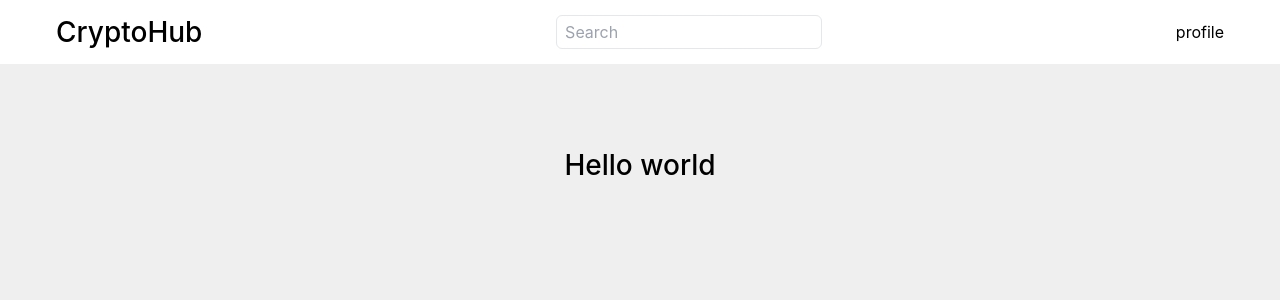
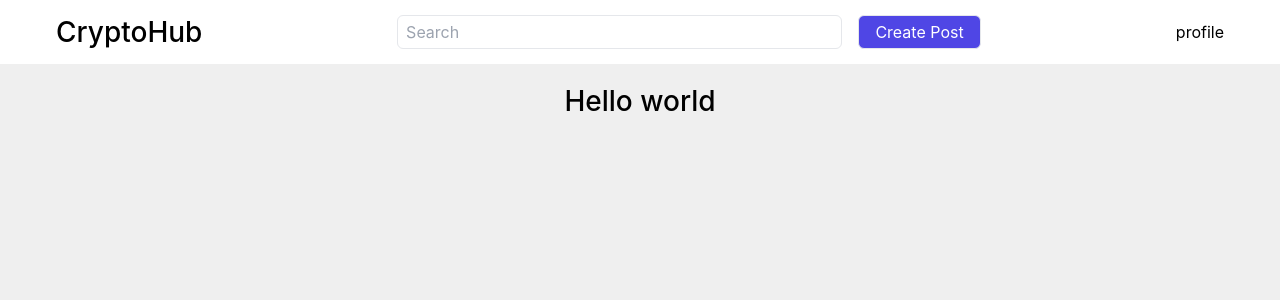
Before and after one commit to COS301-SE-2022/CryptoHub, a Next.js app in the folder client/: page / in a window 1280 px wide. Shown: the top 300 px of the page. Built offline with nearby package versions, Linux system fonts and the light colour scheme.

Commit message:
added create post button to navigation bar

```diff
--- /dev/null
+++ b/client/components/NavigationBar/CreatePostButton.js
@@ -0,0 +1,7 @@
+import React from "react";
+
+const CreatePostButton = () => {
+  return <button className="w-40 border px-1 p-1 rounded-md bg-indigo-600 text-white">Create Post</button>;
+};
+
+export default CreatePostButton;
--- a/client/components/NavigationBar/NavigationBar.js
+++ b/client/components/NavigationBar/NavigationBar.js
@@ -1,13 +1,15 @@
 import Link from "next/link";
 import React from "react";
 import NavigationSearchBar from "./NavigationSearchBar";
+import CreatePostButton from "./CreatePostButton";
 
 const NavigationBar = () => {
   return (
-    <nav className="w-full h-16 flex flex-row justify-between items-center px-14 py-1">
+    <nav className="fixed bg-white w-full h-16 flex flex-row justify-between items-center px-14 py-1">
       <h1>CryptoHub</h1>
-      <div>
+      <div className="flex flex-row justify-between w-6/12 items-center">
         <NavigationSearchBar />
+        <CreatePostButton />
       </div>
       <div>profile</div>
     </nav>
--- a/client/components/NavigationBar/NavigationSearchBar.js
+++ b/client/components/NavigationBar/NavigationSearchBar.js
@@ -1,7 +1,7 @@
 import React from "react";
 
 const NavigationSearchBar = () => {
-  return <input className="border rounded-md w-full px-2 py-1" type="text" placeholder="Search"/>;
+  return <input className="border rounded-md w-full px-2 py-1 mr-4" type="text" placeholder="Search"/>;
 };
 
 export default NavigationSearchBar;
```
